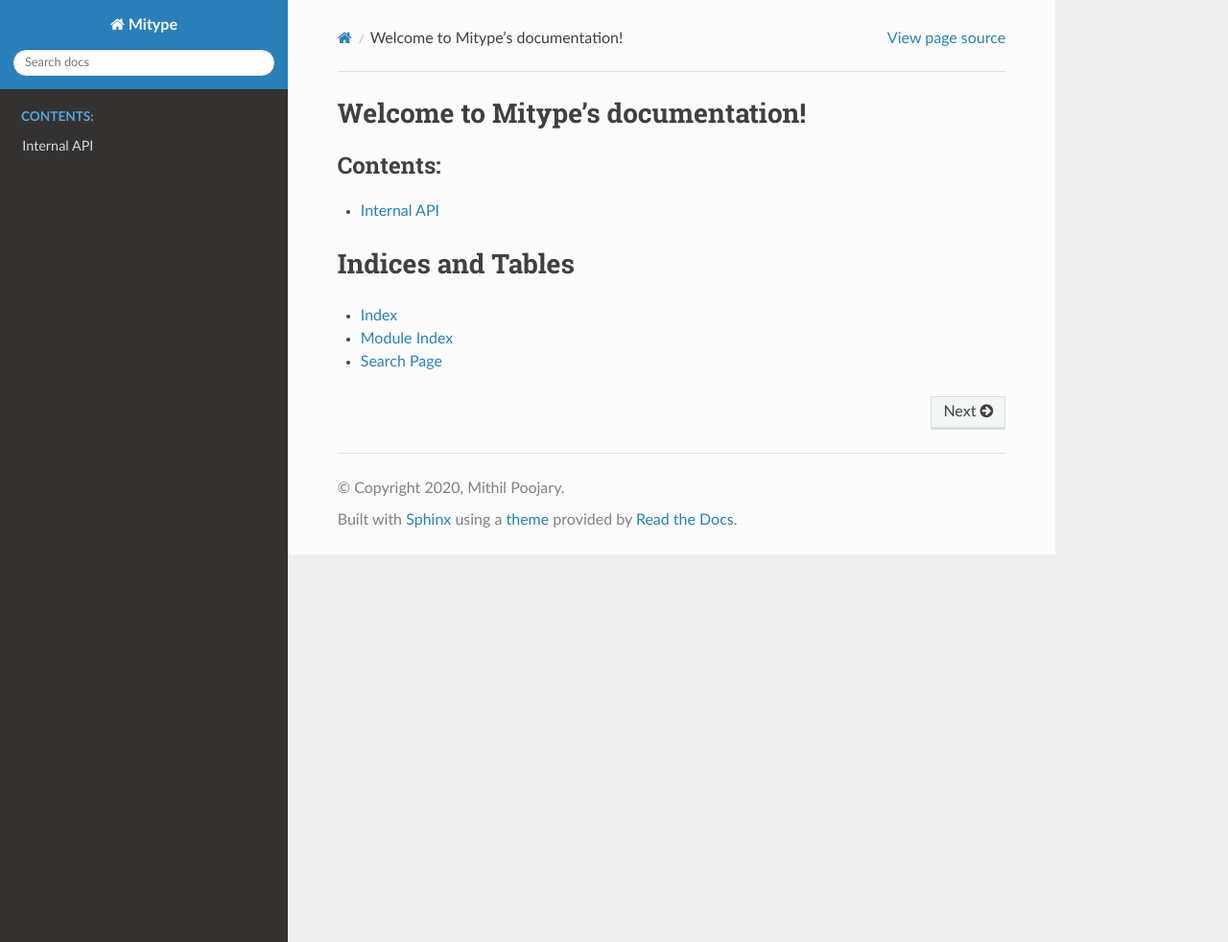
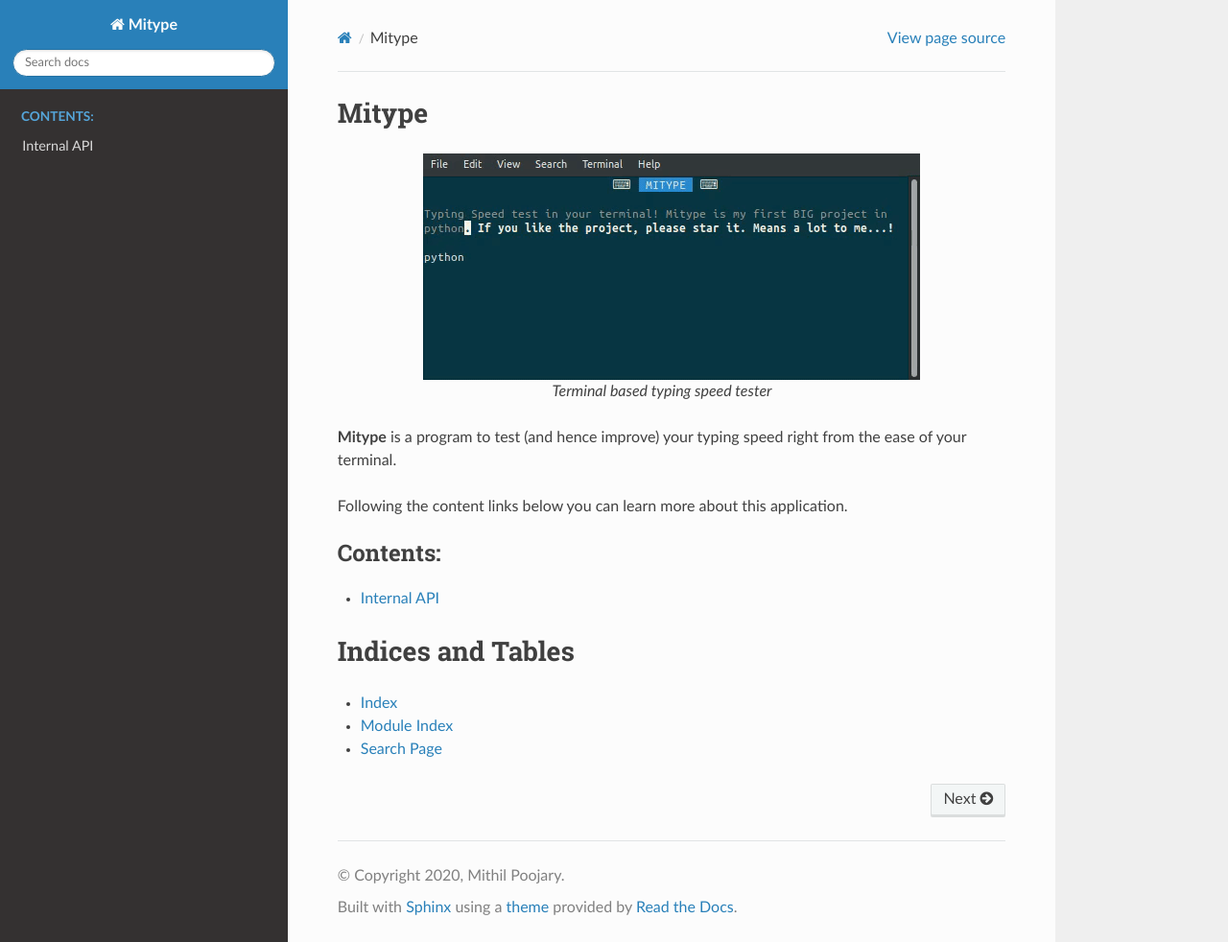
Before and after one commit to Mithil467/mitype, a Sphinx documentation site: the page built from docs/source/index.rst, in a window 1280 px wide and 982 px high. Shown: the whole window at 96% size. Built offline with Sphinx 7.4.7 and the Read the Docs theme 2.0.0, drawn with Linux system fonts in a browser that asks for light colours.

Commit message:
Fill out index doc page a bit more

```diff
--- a/docs/source/index.rst
+++ b/docs/source/index.rst
@@ -1,11 +1,21 @@
-Welcome to Mitype's documentation!
-==================================
+Mitype
+======
+
+.. figure:: _static/demo.gif
+   :align: center
+
+   Terminal based typing speed tester
+
+**Mitype** is a program to test (and hence improve) your typing speed right from
+the ease of your terminal.
+
+Following the content links below you can learn more about this application.
 
 .. toctree::
-    :maxdepth: 2
-    :caption: Contents:
+   :maxdepth: 2
+   :caption: Contents:
 
-    api
+   api
 
 Indices and Tables
 ==================
```
Also changed, not shown: README.md (+1 -1 lines), docs/source/_static/demo.gif (renamed from img/demo.gif).
